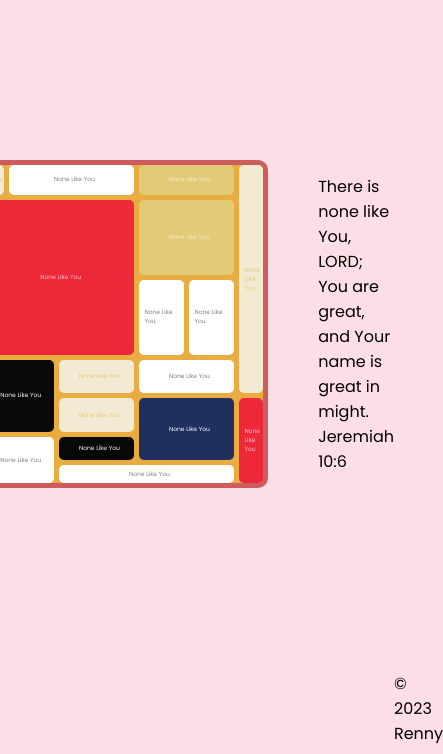
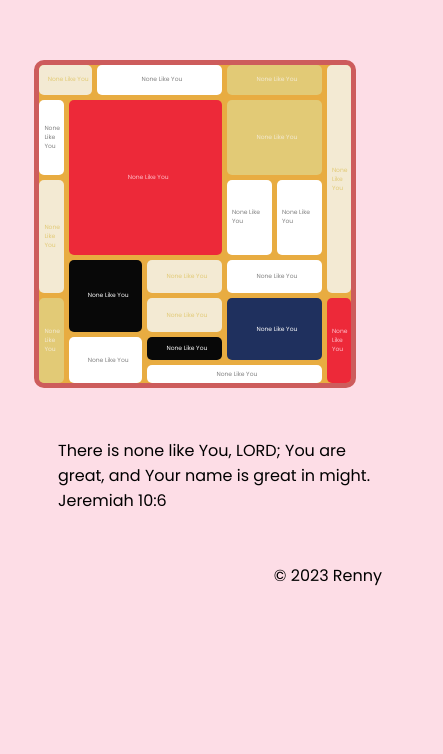
Before and after one commit to RennyHarlin23/Verse-Art, a plain HTML site: page index.html in a window 390 px wide. Shown: the part 106-860 px from the top of the page, 443 px wide, since content can reach past the window. Drawn offline with Linux system fonts and the light colour scheme.

Commit message:
Update index.html

```diff
--- a/index.html
+++ b/index.html
@@ -158,6 +158,16 @@
         font-size: 20%;
       }
       }
+        @media(max-width: 750px){
+          body{
+            background-color: #fddde6 ;
+            font-family: 'Poppins', sans-serif;
+            display: flex;
+            gap: 50px;
+           flex-direction: column;
+
+        }
+        }
 
     </style>
 </head>
```
